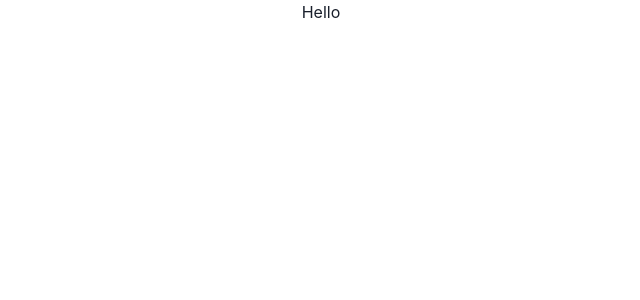
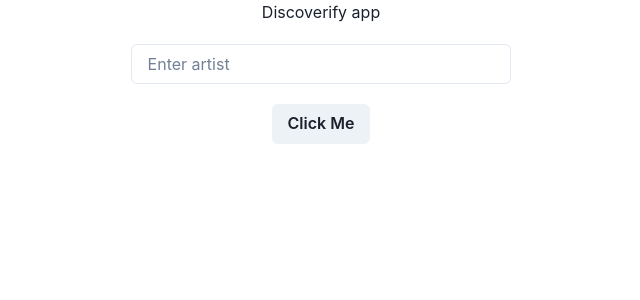
Before and after one commit to herropaul/discoverify, a React (Create React App) app: page / in a window 1280 px wide. Shown: the top 300 px of the page, without its empty margins (319-959 px from the left). Built offline with nearby package versions, Linux system fonts and the light colour scheme; no server answers.

Commit message:
search artist by name consoles data

```diff
--- a/package.json
+++ b/package.json
@@ -17,6 +17,7 @@
     "react-dom": "^18.2.0",
     "react-redux": "^8.0.2",
     "react-scripts": "5.0.1",
+    "spotify-web-api-js": "^1.5.2",
     "web-vitals": "^2.1.4"
   },
   "scripts": {
--- a/src/App.js
+++ b/src/App.js
@@ -1,18 +1,17 @@
 import React from 'react';
 import { useEffect } from 'react';
-import { getAuthToken } from './api/artists/artists';
-import './App.css';
+import { getArtistById } from './api/artists/artists';
+import { getAuthToken } from './api/spotifyConfig';
+import { Flex } from '@chakra-ui/react';
+import SearchInput from '../src/features/search/SearchInput';
 
 function App() {
 
-  useEffect(() => {
-    getAuthToken();
-  }, [])
-
   return (
-    <div className="App">
-      Hello
-    </div>
+    <Flex direction="column" textAlign="center">
+      Discoverify app
+      <SearchInput/>
+    </Flex>
   );
 }
 
--- a/src/api/artists/artists.js
+++ b/src/api/artists/artists.js
@@ -1,21 +1,28 @@
 import axios from "axios";
+import { getAuthToken } from "../spotifyConfig";
 
-const client_id = process.env.REACT_APP_CLIENT_ID;
-const client_secret = process.env.REACT_APP_CLIENT_SECRET;
+export const getArtistById = async () => {
+  // 4pb4rqWSoGUgxm63xmJ8xc <- artist id
+  const access_token = await getAuthToken();
+  console.log('Access token: ' + access_token);
+  return access_token;
 
-export const getAuthToken = async () => {
-  fetch('https://accounts.spotify.com/api/token', {
-    method: 'POST',
-    headers: {
-        'Content-Type': 'application/x-www-form-urlencoded;charset=UTF-8',
-        Authorization: 'Basic ' + btoa(client_id + ':' + client_secret),
-    },
-    body: 'grant_type=client_credentials',
-})
-    .then((result) => result.json())
-    .then((data) => {
-      console.log(data)
-      return data;
-    })
-    .catch((error) => console.log('Error: ', error));
+  //const api_url = `https://api.spotify.com/v1/artists/${artist_id}`;
+
+  /*
+  try{
+    const response = fetch(api_url, {
+      method: "GET",
+      headers: {
+        Authorization: `Bearer ${access_token}`,
+        'Content-Type': 'application/json',
+      }
+    });
+    console.log(response.data);
+    return response.data
+  }
+  catch(e){
+    console.log("Error: ", e)
+  }
+  */
 }
--- /dev/null
+++ b/src/api/spotifyConfig.js
@@ -0,0 +1,20 @@
+const client_id = process.env.REACT_APP_CLIENT_ID;
+const client_secret = process.env.REACT_APP_CLIENT_SECRET;
+
+export const getAuthToken = async () => {
+  // Client credential flow of authentication
+  await fetch('https://accounts.spotify.com/api/token', {
+    method: 'POST',
+    headers: {
+        'Content-Type': 'application/x-www-form-urlencoded;charset=UTF-8',
+        Authorization: 'Basic ' + btoa(client_id + ':' + client_secret),
+    },
+    body: 'grant_type=client_credentials',
+})
+    .then((result) => result.json())
+    .then((data) => {
+      console.log(data?.access_token)
+      return data?.access_token;
+    })
+    .catch((error) => console.log('Error: ', error));
+}
--- /dev/null
+++ b/src/features/search/SearchInput.css
@@ -0,0 +1,5 @@
+form {
+    display: inline-block;
+    margin-left: auto;
+    margin-right: auto;
+}
--- /dev/null
+++ b/src/features/search/SearchInput.js
@@ -0,0 +1,55 @@
+import { Input, Flex, FormControl, Button } from '@chakra-ui/react'
+import React, { useState } from 'react'
+import SpotifyWebApi from 'spotify-web-api-js';
+import './SearchInput.css'
+
+export default function SearchInput() {
+  const [query, setQuery] = useState("");
+  const client_id = process.env.REACT_APP_CLIENT_ID;
+  const client_secret = process.env.REACT_APP_CLIENT_SECRET;
+
+  const getArtistByQuery = async (query) => {
+    await fetch('https://accounts.spotify.com/api/token', {
+    method: 'POST',
+    headers: {
+        'Content-Type': 'application/x-www-form-urlencoded;charset=UTF-8',
+        Authorization: 'Basic ' + btoa(client_id + ':' + client_secret),
+    },
+    body: 'grant_type=client_credentials',
+})
+    .then((result) => result.json())
+    .then((data) => {
+      //console.log(data?.access_token)
+      const token = data?.access_token;
+      const spotify = new SpotifyWebApi();
+
+      spotify.setAccessToken(token);
+      spotify.searchArtists(query, {limit: 10})
+      .then((data) => {
+        console.log('Search results: ', data)
+      })
+    })
+    .catch((error) => console.log('Error: ', error));
+  }
+
+  const handleChange = (e) => {
+    setQuery(e.target.value);
+  }
+
+  const handleSubmit = (e) => {
+    e.preventDefault();
+    getArtistByQuery(query);
+    setQuery("");
+  }
+
+  return (
+    <Flex textAlign="center" m={5}>
+        <form onSubmit={handleSubmit}>
+            <FormControl>
+                <Input mb={5} type="text" onChange={handleChange} placeholder='Enter artist' size="md"/>
+                <Button type="submit">Click Me</Button>
+            </FormControl>
+        </form>
+    </Flex>
+  )
+}
```
Also changed, not shown: 1 other file (tests, documents, lock files or other folders).
